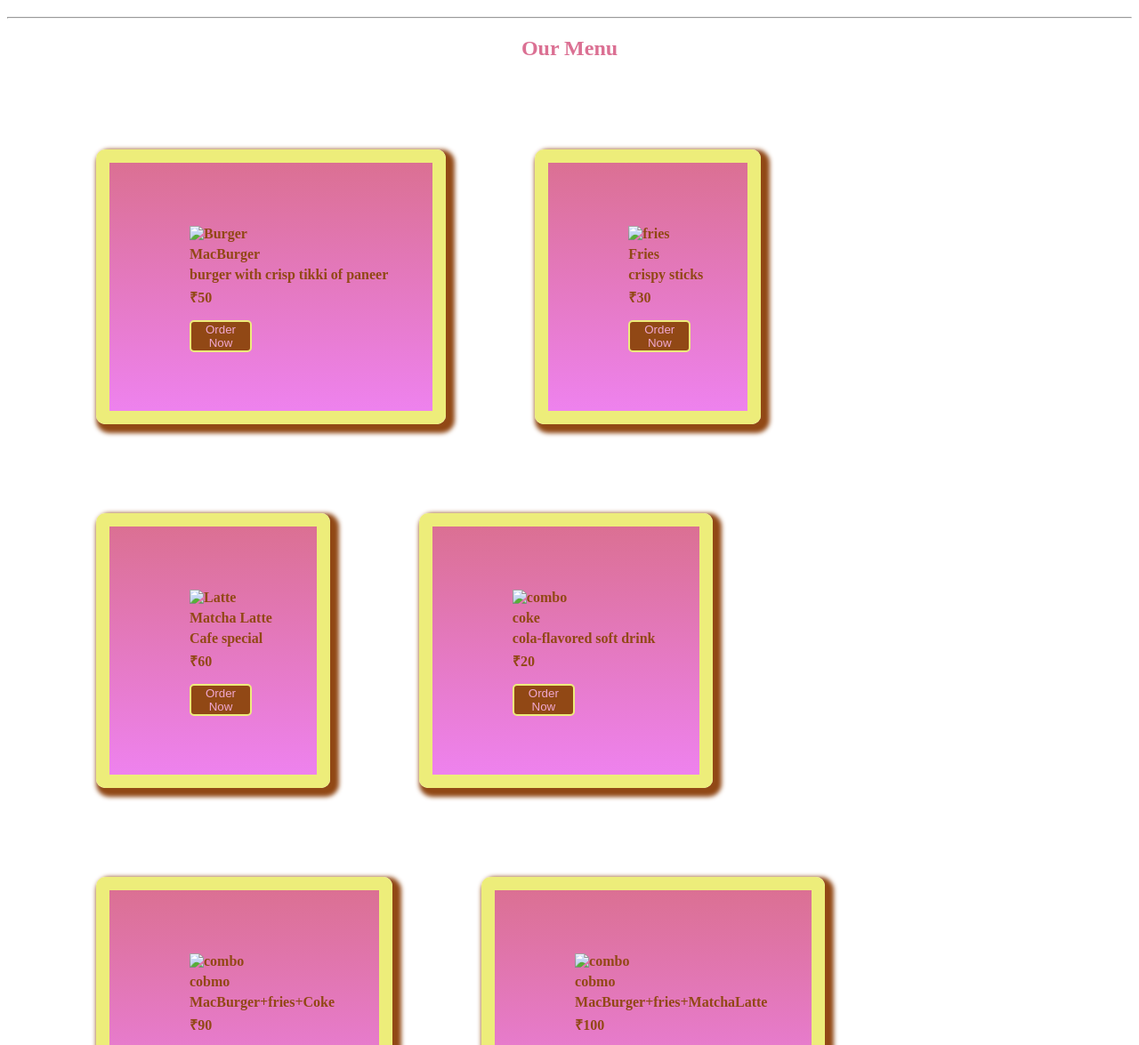
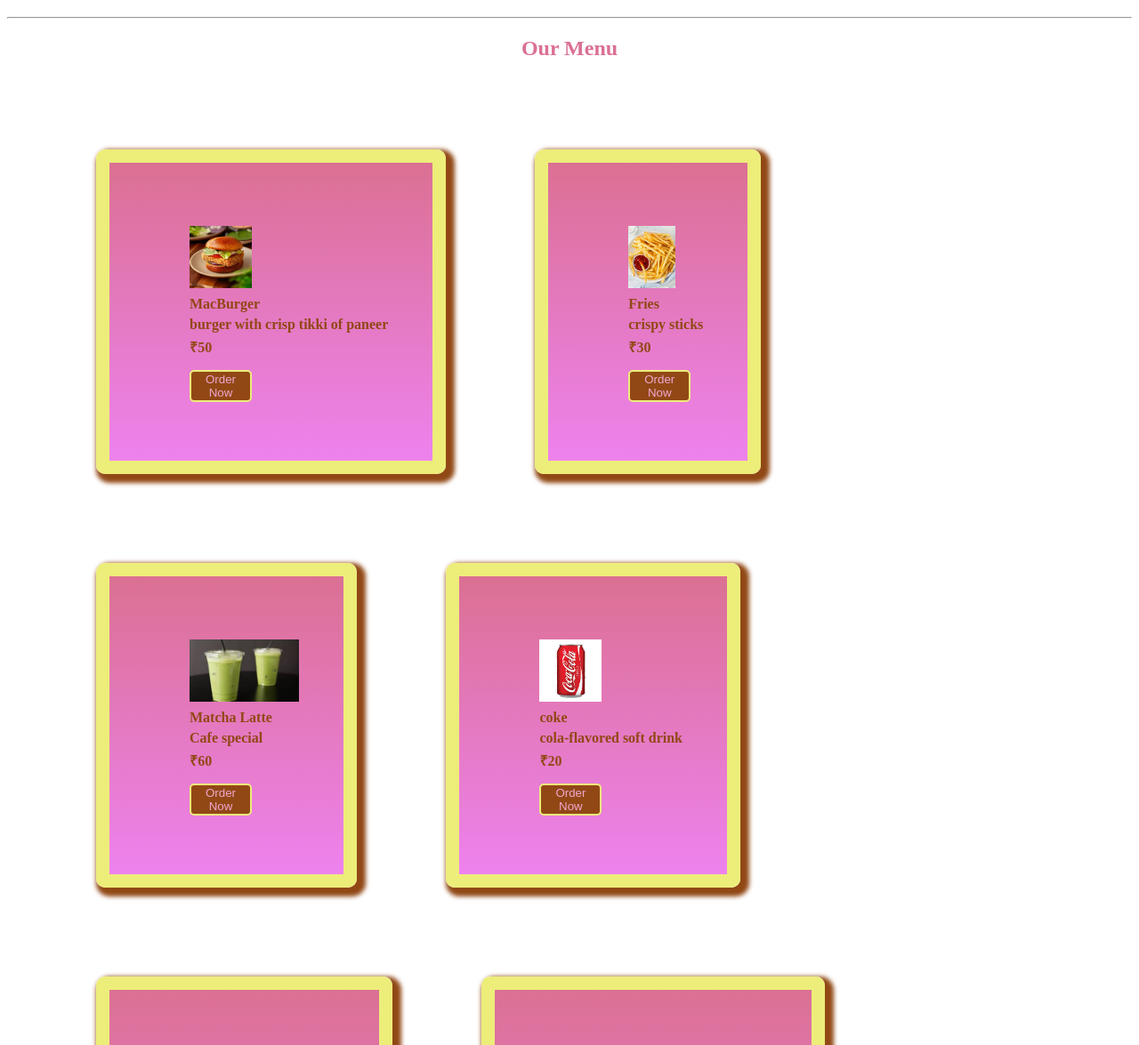
Before and after one commit to sathyashri3105-jpg/simple_cafe_htmlcss, a plain HTML site: page index.html in a window 1280 px wide. Shown: the part 61-1236 px from the top of the page at 89% size. Drawn offline with Linux system fonts and the light colour scheme.

Commit message:
Update index.html

```diff
--- a/index.html
+++ b/index.html
@@ -17,7 +17,7 @@
 <div class="maine">
 <div class="box" >
     <ul >
-        <li><img src="/images/burger.jpg"alt="Burger" height="70"></li>
+        <li><img src="/burger.jpg"alt="Burger" height="70"></li>
        <li> MacBurger</li>
        <li> burger with crisp tikki of paneer</li>
         <li> ₹50</li>
@@ -28,7 +28,7 @@
 </div>
 <div class="box" >
     <ul >
-        <li><img src="/images/fries.jpg"alt="fries" height="70"></li>
+        <li><img src="/fries.jpg"alt="fries" height="70"></li>
        <li> Fries</li>
        <li> crispy sticks</li>
         <li> ₹30</li>
@@ -40,7 +40,7 @@
 
 <div class="box">
     <ul >
-        <li><img src="/images/latte.jpg"alt="Latte" height="70"></li>
+        <li><img src="/latte.jpg"alt="Latte" height="70"></li>
        <li>  Matcha Latte</li>
        <li> Cafe special</li>
         <li> ₹60</li>
@@ -52,7 +52,7 @@
 
 <div class="box">
     <ul >
-        <li><img src="/images/coke.jpg"alt="combo" height="70"></li>
+        <li><img src="/coke.jpg"alt="combo" height="70"></li>
            <li> coke</li>
        <li>cola-flavored soft drink</li>
         <li> ₹20</li>
@@ -63,7 +63,7 @@
 </div>
 <div class="box">
     <ul >
-        <li><img src="/images/combo1.jpg"alt="combo" height="70"></li>
+        <li><img src="/combo1.jpg"alt="combo" height="70"></li>
        <li> cobmo</li>
        <li>MacBurger+fries+Coke</li>
         <li> ₹90</li>
@@ -74,7 +74,7 @@
 </div>
 <div class="box">
     <ul >
-        <li><img src="/images/combo2.jpg"alt="combo" height="70"></li>
+        <li><img src="/combo2.jpg"alt="combo" height="70"></li>
        <li> cobmo</li>
        <li>MacBurger+fries+MatchaLatte</li>
         <li> ₹100</li>
@@ -95,4 +95,5 @@
     </footer>
 
 </body>
+
 </html>
```
